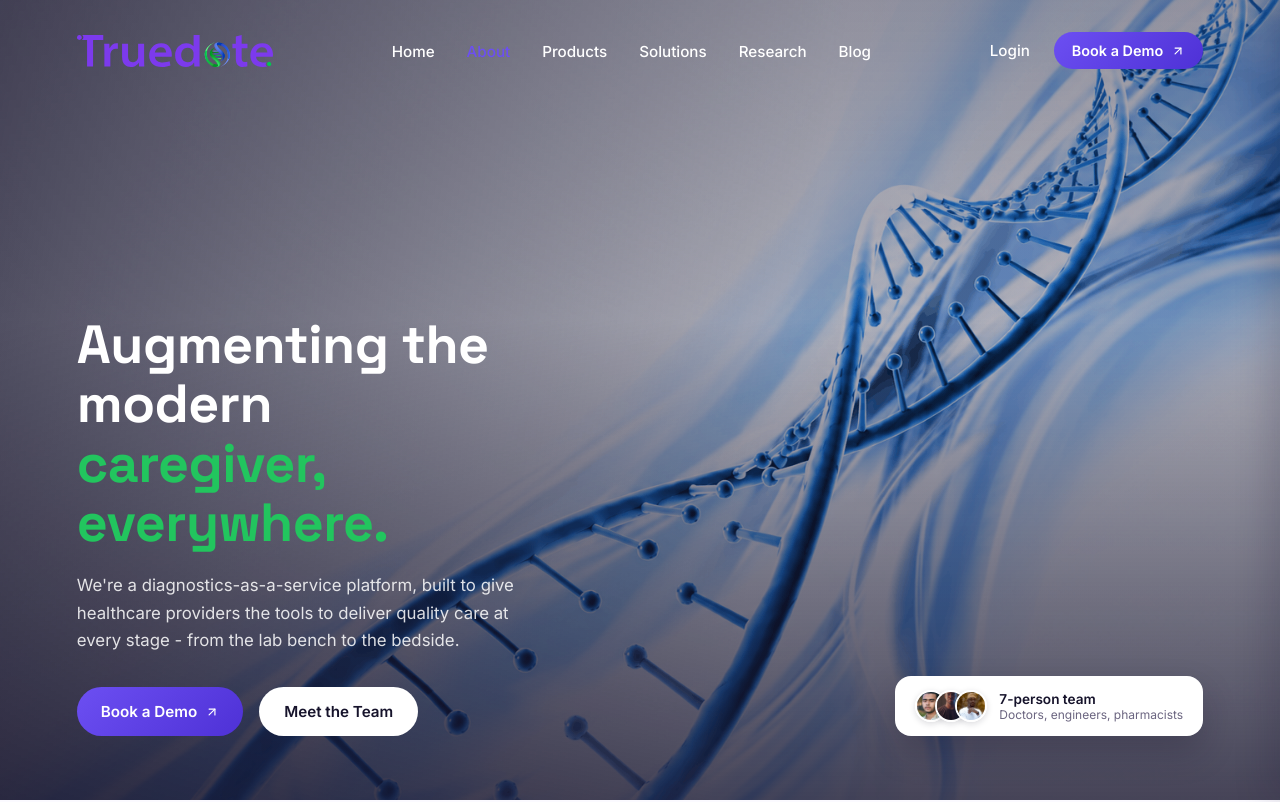
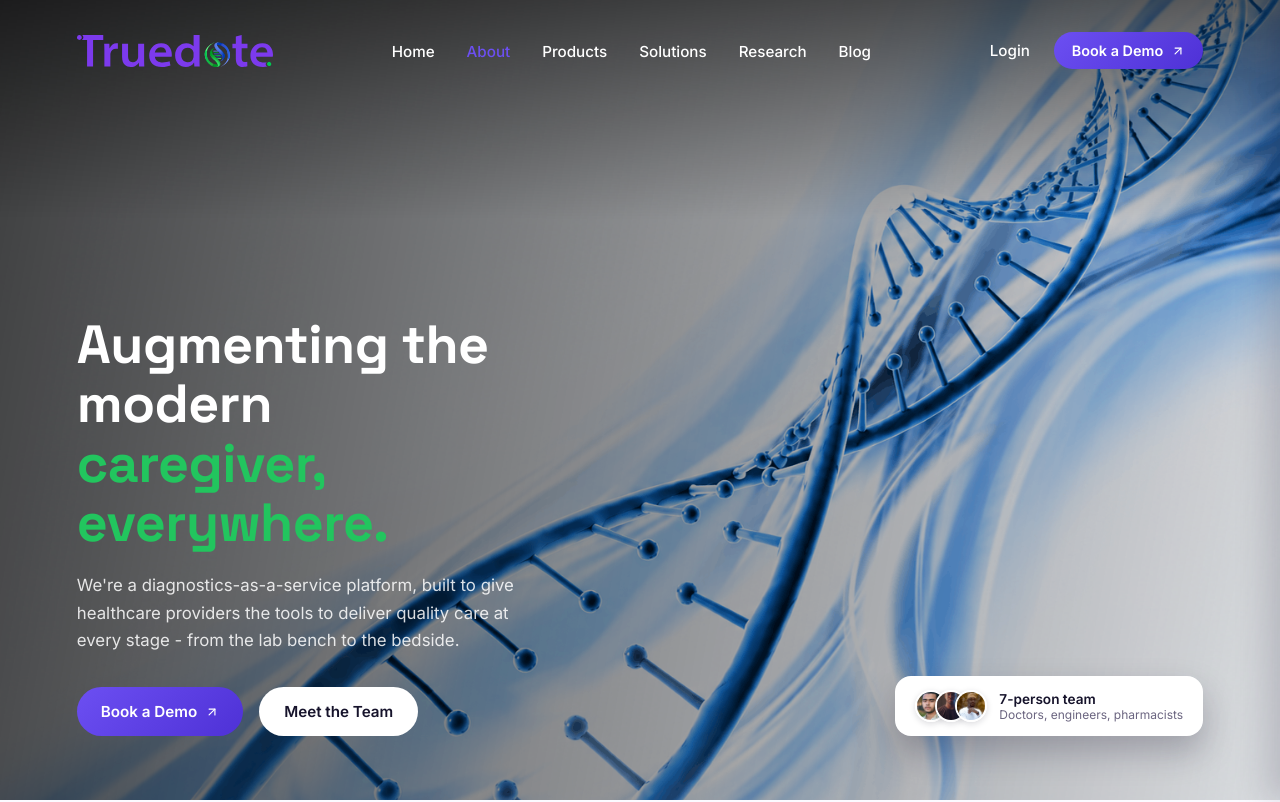
Before and after one commit to Fineteklabs-Engineering/Truedote, a React (Vite) app: page /about in a window 1280 px wide. Shown: the top 802 px of the page. Built offline with nearby package versions, Linux system fonts and the light colour scheme.

Commit message:
changed the overlay in the abouthero section

```diff
--- a/src/styles/about-hero.css
+++ b/src/styles/about-hero.css
@@ -48,13 +48,18 @@
   width: 100%;
   height: 100%;
   z-index: 1;
-  background: linear-gradient(
+     background:
+    linear-gradient(
       to bottom,
-      rgba(22, 19, 43, 0.35) 0%,
-      rgba(22, 19, 43, 0.2) 40%,
-      rgba(22, 19, 43, 0.75) 100%
+      rgba(0, 0, 0, 0.55) 0%,
+      rgba(0, 0, 0, 0) 220px
     ),
-    linear-gradient(100deg, rgba(22, 19, 43, 0.7) 0%, rgba(22, 19, 43, 0.15) 60%);
+    linear-gradient(
+      100deg,
+      rgba(0, 0, 0, 0.75) 0%,
+      rgba(0, 0, 0, 0.45) 45%,
+      rgba(0, 0, 0, 0.1) 100%
+    );
 }
 
 .about-hero-copy {
```
